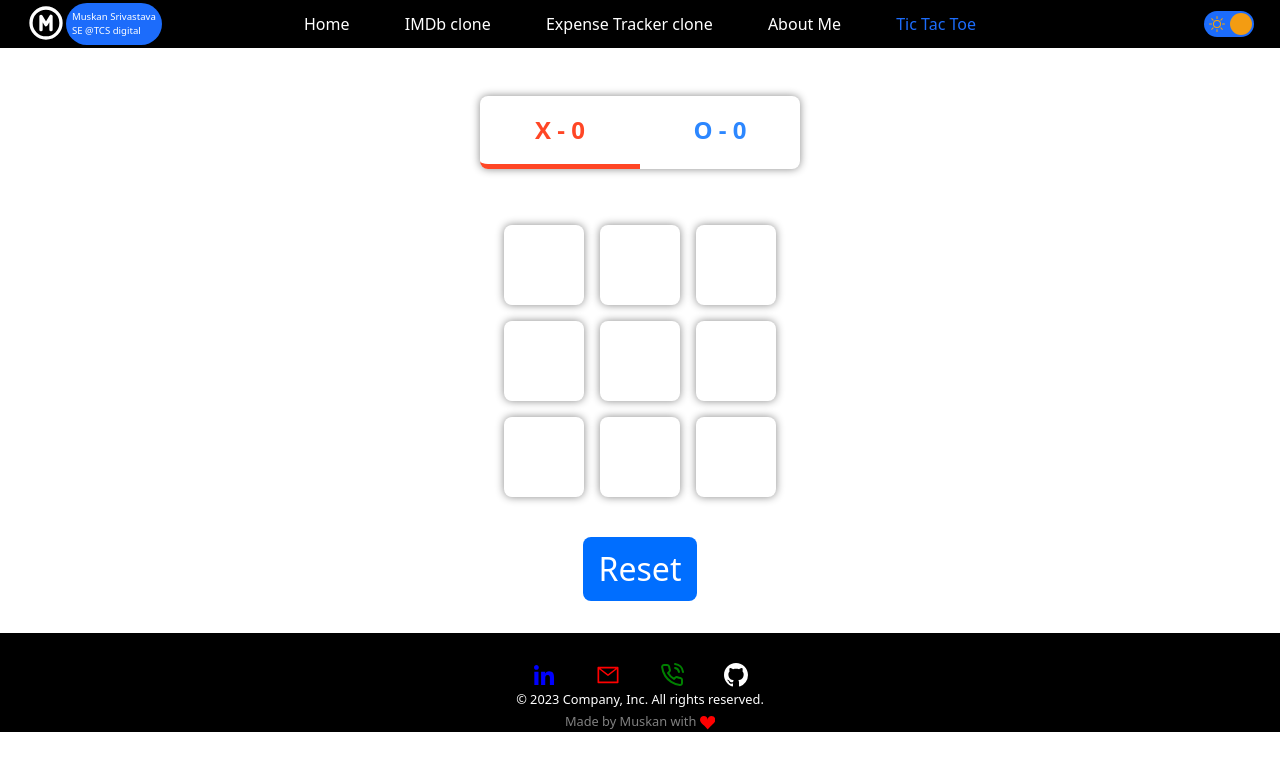
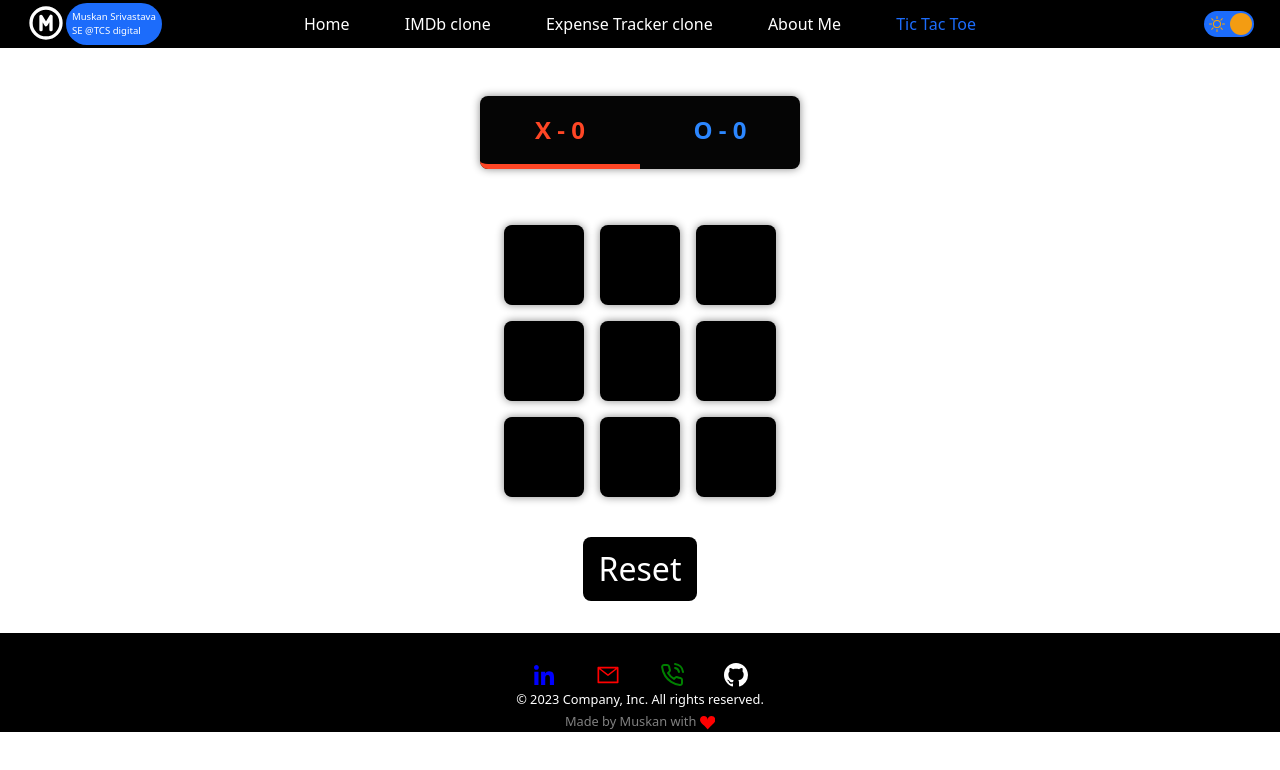
Before and after one commit to MuskanSrivastava8/Mitra, a React (Create React App) app: page /Mitra/TicTacToe in a window 1280 px wide. Shown: the top 770 px of the page. Built offline with nearby package versions, Linux system fonts and the light colour scheme.

Commit message:
light mode dark mode functionality added

```diff
--- a/src/Components/TicTacToe/TicTacToe.js
+++ b/src/Components/TicTacToe/TicTacToe.js
@@ -67,7 +67,7 @@ const TicTacToe = () => {
   }
 
   return (
-    <div className="App">
+    <div className="App" >
       <ScoreBoard scores={scores} xPlaying={xPlaying} />
       <Board board={board} onClick={gameOver ? resetBoard : handleBoxClick} />
       <ResetButton resetBoard={resetBoard} />
--- a/src/Components/TicTacToe/components/Box.js
+++ b/src/Components/TicTacToe/components/Box.js
@@ -1,11 +1,28 @@
-import React from 'react';
+import React from "react";
+import { useSelector } from "react-redux";
 
 import "./Box.scss";
 
 export const Box = ({ value, onClick }) => {
-    const style = value === "X" ? "box x" : "box o";
+  var darkModeRes = useSelector((store) => store.THEME.dark_mode);
 
-    return (
-        <button className={style} onClick={onClick}>{value}</button>
-    )
-}
+  const style = value === "X" ? "box x" : "box o";
+
+  return darkModeRes ? (
+    <button
+      className={style}
+      style={{ backgroundColor: "black" }}
+      onClick={onClick}
+    >
+      {value}
+    </button>
+  ) : (
+    <button
+      className={style}
+      style={{ backgroundColor: "white" }}
+      onClick={onClick}
+    >
+      {value}
+    </button>
+  );
+};
--- a/src/Components/TicTacToe/components/ResetButton.js
+++ b/src/Components/TicTacToe/components/ResetButton.js
@@ -1,9 +1,11 @@
 import React from 'react';
-
+import { useSelector } from "react-redux";
 import "./ResetButton.scss";
 
 export const ResetButton = ({ resetBoard }) => {
+    var darkModeRes = useSelector((store) => store.THEME.dark_mode);
+
     return (
-        <button className="reset-btn" onClick={resetBoard}>Reset</button>
+        <button className={darkModeRes ? "reset-btn_dark" : "reset-btn_light"} onClick={resetBoard}>Reset</button>
     )
 }
--- a/src/Components/TicTacToe/components/ResetButton.scss
+++ b/src/Components/TicTacToe/components/ResetButton.scss
@@ -1,4 +1,4 @@
-.reset-btn {
+.reset-btn_light {
   border: none;
   border-radius: 0.5rem;
   background-color: rgb(0, 110, 255);
@@ -8,7 +8,20 @@
   margin: 2rem auto;
   display: block;
 }
+.reset-btn_dark {
+  border: none;
+  border-radius: 0.5rem;
+  background-color: rgb(0, 0, 0);
+  color: white;
+  font-size: 2rem;
+  padding: 0.5rem 1rem;
+  margin: 2rem auto;
+  display: block;
+}
 
-.reset-btn:hover {
+.reset-btn_light:hover {
   background-color: rgb(0, 119, 255);
 }
+.reset-btn_dark:hover {
+  background-color: rgb(0, 119, 255);
+}
--- a/src/Components/TicTacToe/components/ScoreBoard.js
+++ b/src/Components/TicTacToe/components/ScoreBoard.js
@@ -1,12 +1,15 @@
 import React from 'react'
 
 import "./ScoreBoard.scss"
+import { useSelector } from "react-redux";
+
 
 export const ScoreBoard = ({ scores, xPlaying }) => {
   const { xScore, oScore } = scores;
+  var darkModeRes = useSelector((store) => store.THEME.dark_mode);
 
   return (
-    <div className="scoreboard">
+    <div className={darkModeRes ? "scoreboard_dark" : "scoreboard_light"} >
       <span className={`score x-score ${!xPlaying && "inactive"}`}>X - {xScore}</span>
       <span className={`score o-score ${xPlaying && "inactive"}`}>O - {oScore}</span>
     </div>
--- a/src/Components/TicTacToe/components/ScoreBoard.scss
+++ b/src/Components/TicTacToe/components/ScoreBoard.scss
@@ -1,4 +1,4 @@
-.scoreboard {
+.scoreboard_light {
   display: flex;
   flex-direction: row;
   align-items: center;
@@ -6,6 +6,19 @@
   width: 20rem;
   font-size: 1.5rem;
   background-color: white;
+  margin: 3rem auto;
+  box-shadow: 0px 0px 8px #888888;
+  border-radius: 0.5rem;
+  font-weight: bold;
+}
+.scoreboard_dark{
+  display: flex;
+  flex-direction: row;
+  align-items: center;
+  justify-content: space-evenly;
+  width: 20rem;
+  font-size: 1.5rem;
+  background-color: rgb(5, 5, 5);
   margin: 3rem auto;
   box-shadow: 0px 0px 8px #888888;
   border-radius: 0.5rem;
```
